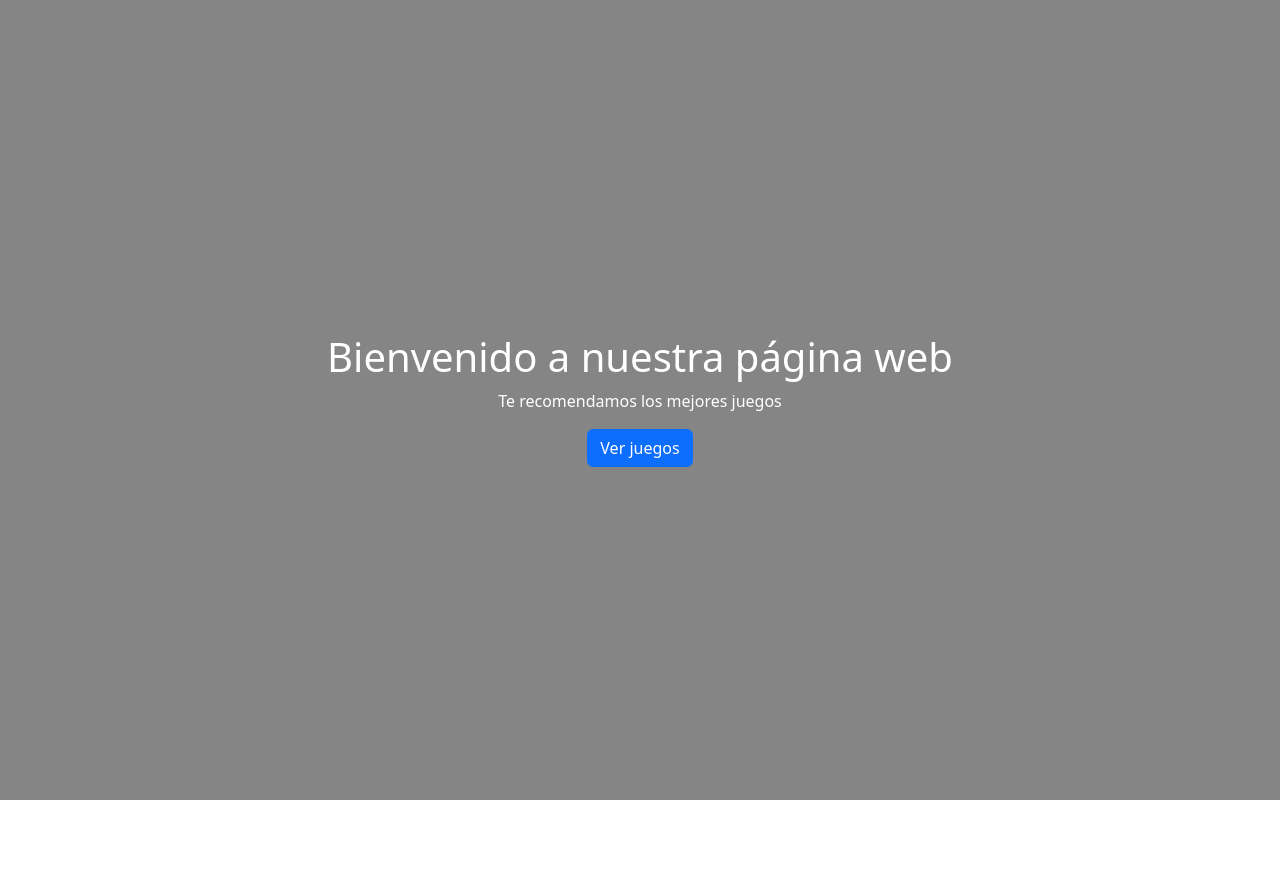
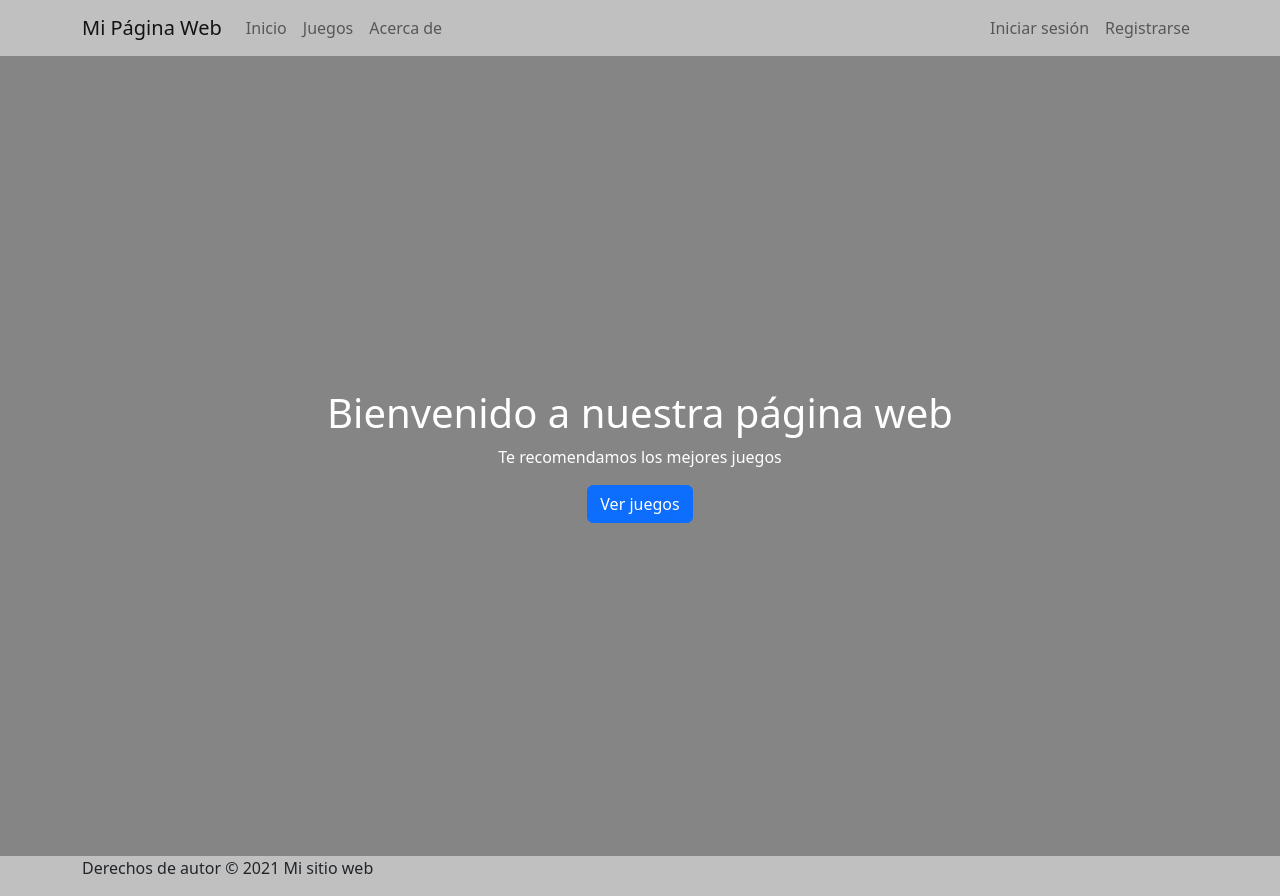
Before and after one commit to DavidValero17/dvc-fsd-geekshubs-val-proyectofinalfront, a React (Vite) app in the folder proyectofinalfront/: page / in a window 1280 px wide. Before the commit the page ends 800 px from the top, so only its background shows below. Built offline with nearby package versions, Linux system fonts and the light colour scheme.

Commit message:
header y footer basicos realizados y aplicados en la vista home. Todavia no son funcionales

```diff
--- a/proyectofinalfront/src/App.jsx
+++ b/proyectofinalfront/src/App.jsx
@@ -1,16 +1,15 @@
 import "./App.css";
-// import Footer from "./common/Footer/Footer";
 
-// import { Header } from "./common/Header/Header";
+import { Footer } from "./common/Footer/Footer";
+import { Header } from "./common/Header/Header";
 import { Body } from "./pages/Body/body";
 
 function App() {
   return (
     <>
-      {/* <Header /> */}
+      <Header />
       <Body />
-
-      {/* <Footer /> */}
+      <Footer />
     </>
   );
 }
--- /dev/null
+++ b/proyectofinalfront/src/common/Footer/Footer.css
@@ -0,0 +1,3 @@
+.footer {
+    background-color: #2626264a;
+  }
--- /dev/null
+++ b/proyectofinalfront/src/common/Footer/Footer.jsx
@@ -0,0 +1,18 @@
+import React from "react";
+import { Container, Row, Col } from "react-bootstrap";
+import "./Footer.css"
+
+
+export const Footer = () => {
+  return (
+    <footer className="footer">
+      <Container>
+        <Row>
+          <Col>
+            <p>Derechos de autor © 2021 Mi sitio web</p>
+          </Col>
+        </Row>
+      </Container>
+    </footer>
+  );
+};
--- /dev/null
+++ b/proyectofinalfront/src/common/Header/Header.jsx
@@ -0,0 +1,24 @@
+import React from "react";
+import { Navbar, Nav, Container } from "react-bootstrap";
+
+export const Header = () => {
+    return (
+        <Navbar style={{ backgroundColor: "#2626264a" }} expand="lg">
+          <Container>
+            <Navbar.Brand href="#">Mi Página Web</Navbar.Brand>
+            <Navbar.Toggle aria-controls="navbar-nav" />
+            <Navbar.Collapse id="navbar-nav">
+              <Nav className="me-auto">
+                <Nav.Link href="#">Inicio</Nav.Link>
+                <Nav.Link href="#">Juegos</Nav.Link>
+                <Nav.Link href="#">Acerca de</Nav.Link>
+              </Nav>
+              <Nav>
+                <Nav.Link href="#">Iniciar sesión</Nav.Link>
+                <Nav.Link href="#">Registrarse</Nav.Link>
+              </Nav>
+            </Navbar.Collapse>
+          </Container>
+        </Navbar>
+      );
+    };
```
Also changed, not shown: proyectofinalfront/src/pages/Login/Login.jsx (added, +7 -0 lines), proyectofinalfront/src/pages/Profile/Profile.jsx (added, +7 -0 lines), proyectofinalfront/src/pages/Register/Register.jsx (added, +7 -0 lines).
